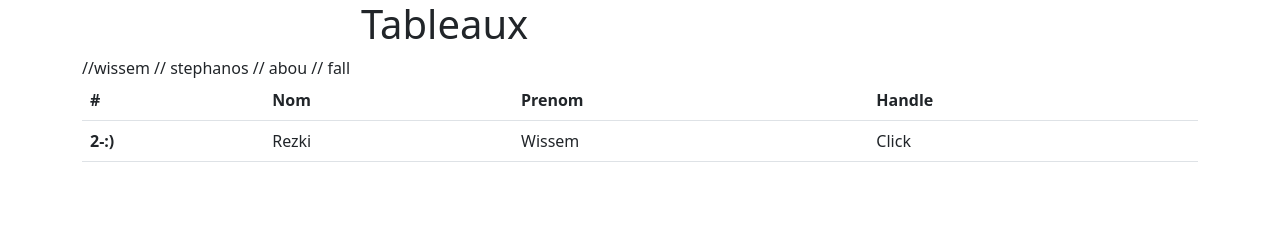
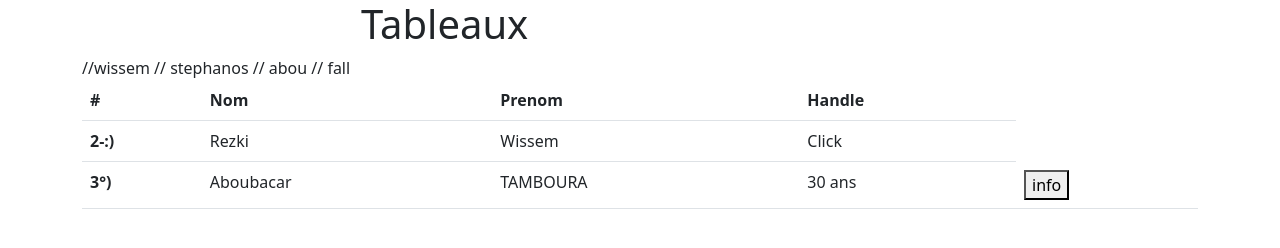
Before and after one commit to Wissem-remote/dwwm-force, a plain HTML site: page index.html in a window 1280 px wide. Drawn offline with nearby package versions, Linux system fonts and the light colour scheme.

Commit message:
mon projet

```diff
--- a/index.html
+++ b/index.html
@@ -43,12 +43,13 @@
 
     // abou
 
-        <!-- <tr>
-        <th scope="row"></th>
-        <td></td>
-        <td></td>
-        <td></td>
-      </tr> -->
+        <tr>
+        <th scope="row">3°)</th>
+        <td>Aboubacar </td>
+        <td>TAMBOURA</td>
+        <td>30 ans </td>
+        <td><a href=""><button type="sibmit">info</button></a></td>
+      </tr>
 
     // fall
 
```
